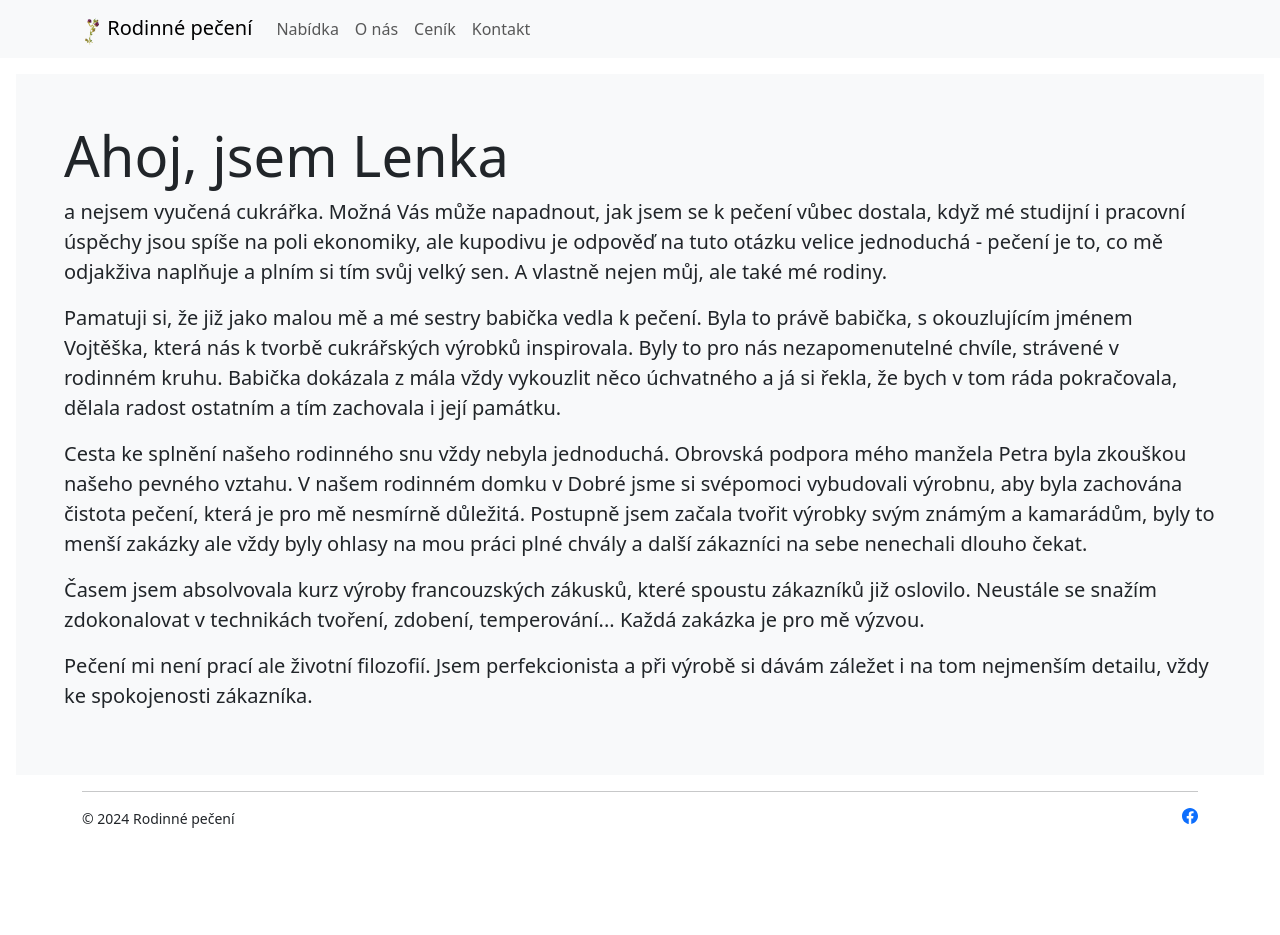
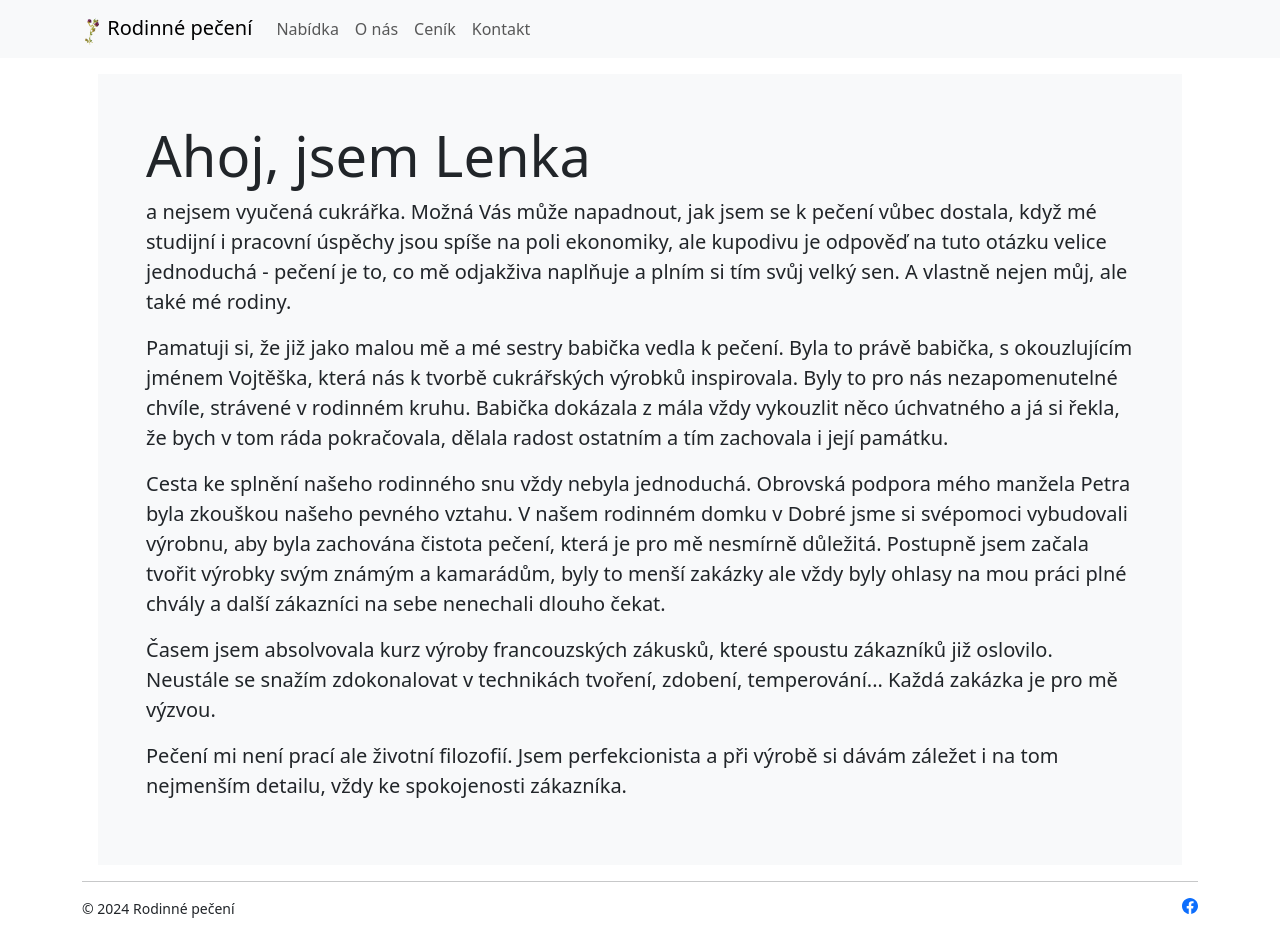
Before and after one commit to DaliborLis/rodinne-peceni-web-server, a React (Create React App) app in the folder src/main/js/rodinne-peceni/: page /onas in a window 1280 px wide. Before the commit the page ends 845 px from the top, so only its background shows below. Built offline with nearby package versions, Linux system fonts and the light colour scheme.

Commit message:
Wrap "About us" content to Container

```diff
--- a/src/main/js/rodinne-peceni/src/components/About.js
+++ b/src/main/js/rodinne-peceni/src/components/About.js
@@ -1,6 +1,8 @@
+import Container from 'react-bootstrap/Container';
 
 function About() {
     return (
+        <Container>
             <div className="bg-light p-5 rounded-lg m-3">
                 <h1 className='display-4'>Ahoj, jsem Lenka</h1>
                 <p className="lead">a nejsem vyučená cukrářka. Možná Vás může napadnout, jak jsem se k pečení vůbec dostala, když mé studijní i pracovní úspěchy jsou spíše na poli ekonomiky, ale kupodivu je odpověď na tuto otázku velice jednoduchá - pečení je to, co mě odjakživa naplňuje a plním si tím svůj velký sen. A vlastně nejen můj, ale také mé rodiny.</p>
@@ -9,6 +11,7 @@ function About() {
                 <p className='lead'>Časem jsem absolvovala kurz výroby francouzských zákusků, které spoustu zákazníků již oslovilo. Neustále se snažím zdokonalovat v technikách tvoření, zdobení, temperování... Každá zakázka je pro mě výzvou.</p>
                 <p className='lead'>Pečení mi není prací ale životní filozofií. Jsem perfekcionista a při výrobě si dávám záležet i na tom nejmenším detailu, vždy ke spokojenosti zákazníka.</p>
             </div>
+        </Container>
     );
 }
 
```
Lines whose indentation alone changed are shown as unchanged.
